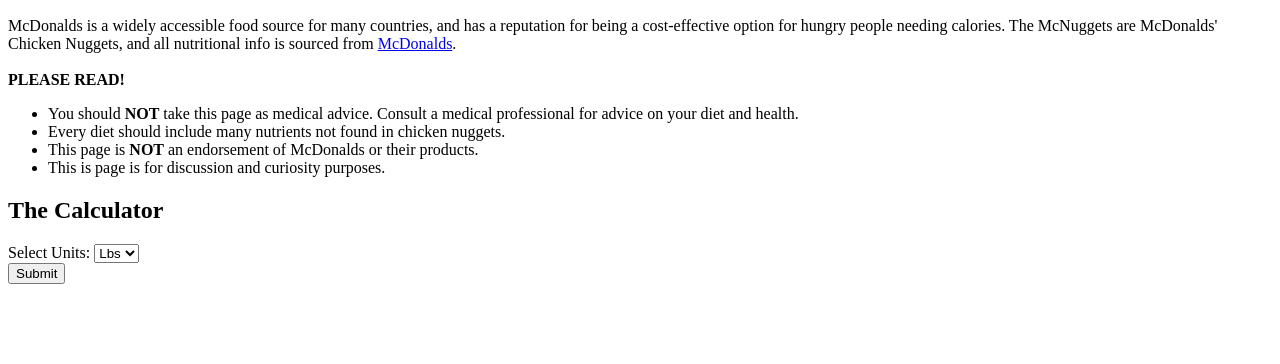
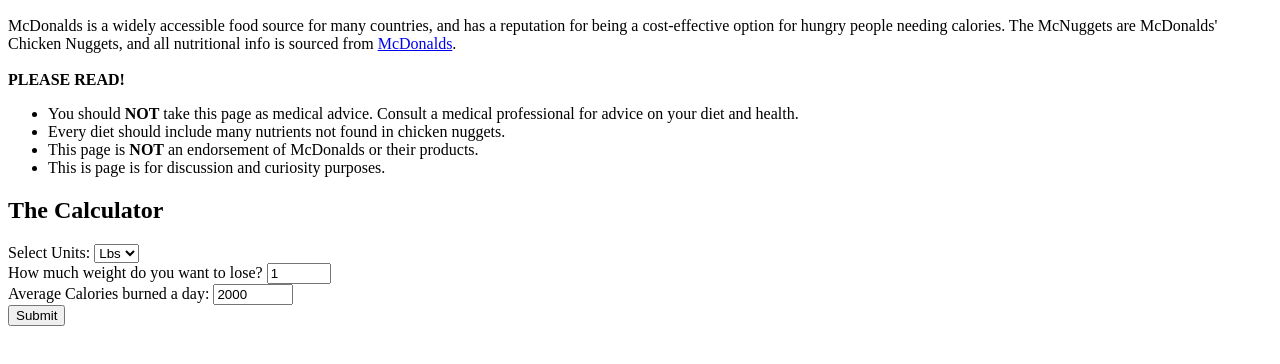
Before and after one commit to jrossner/mcnugget-diet, a plain HTML site: page versions/v1.0.html in a window 1280 px wide. Shown: the part 110-474 px from the top of the page. Drawn offline with Linux system fonts and the light colour scheme.

Commit message:
Update v1.0.html

```diff
--- a/versions/v1.0.html
+++ b/versions/v1.0.html
@@ -28,8 +28,17 @@
         <option value="kgs">Kgs</option>
       </select>
       <br>
+      <label for="tolose">How much weight do you want to lose?</label>
+      <input type="number" id="tolose" name="tolose" min="1" max="100" step="1" value="1">
+      <br>
+      <label for="basal">Average Calories burned a day:</label>
+      <input type="number" id="basal" name="basal" min="1000" max="10000" step="25" value="2000">
+      <br>
       <input type="submit" value="Submit">
     </form>
   </p>
+  <p style="text-align:center;">
+    <div id="calcs"></div>
+  </p>
   </body>
 </html>
```
